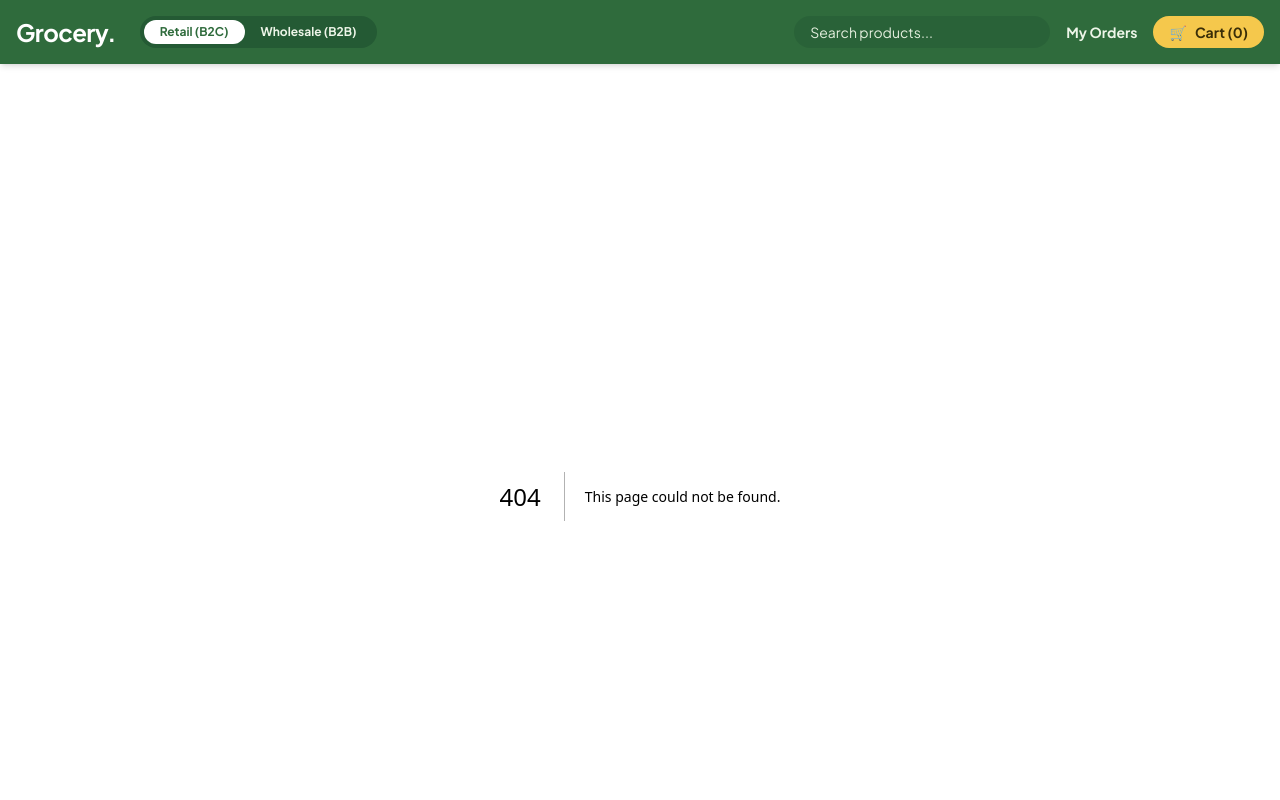
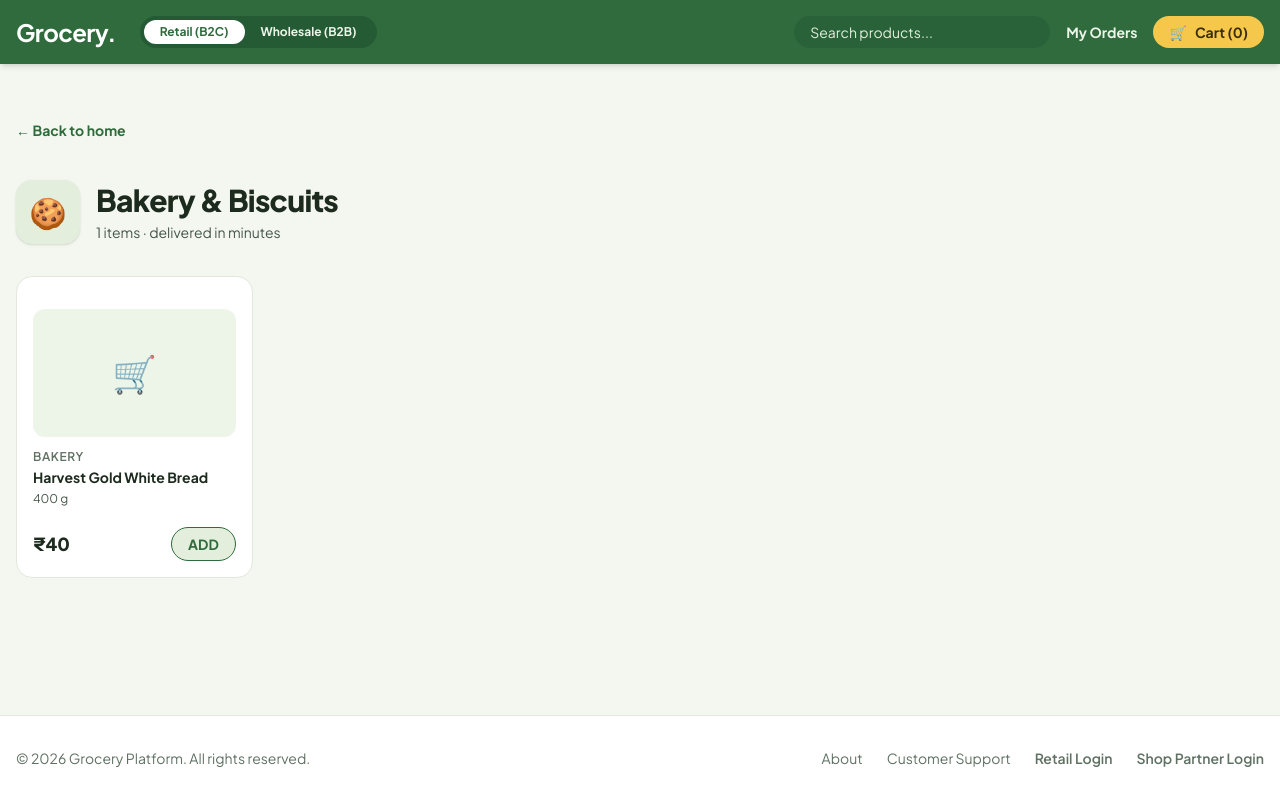
Before and after one commit to MrMandalShubham/Grocery, a Next.js app: page /category/bakery in a window 1280 px wide. Before the commit this address had no page. Shown: the top 800 px of the page. Built offline with nearby package versions, Linux system fonts and the light colour scheme.

Commit message:
feat: add dedicated category pages and link from homepage

```diff
--- /dev/null
+++ b/src/app/category/[id]/page.tsx
@@ -0,0 +1,51 @@
+import { getProducts, getCategories } from "@/services/inventory";
+import ProductCard from "@/components/ProductCard";
+import Link from "next/link";
+import { notFound } from "next/navigation";
+
+export default async function CategoryPage({ params }: { params: Promise<{ id: string }> }) {
+  // Await the params object in Next.js 15
+  const resolvedParams = await params;
+  const categoryId = resolvedParams.id;
+
+  const [products, categories] = await Promise.all([getProducts(), getCategories()]);
+
+  const currentCategory = categories.find(c => c.id === categoryId);
+  if (!currentCategory) {
+    notFound();
+  }
+
+  const categoryProducts = products.filter(p => p.category === categoryId);
+
+  return (
+    <div className="flex flex-col gap-8 max-w-7xl mx-auto py-6">
+      <Link href="/" className="inline-flex items-center gap-2 text-green-deep font-bold text-sm hover:underline mb-2">
+        ← Back to home
+      </Link>
+
+      <div className="flex items-center gap-4">
+        <div className="w-16 h-16 rounded-2xl bg-green-soft text-green-deep flex items-center justify-center text-3xl shadow-sm border border-green-soft">
+          {currentCategory.icon}
+        </div>
+        <div>
+          <h1 className="text-3xl font-extrabold text-ink tracking-tight">{currentCategory.name}</h1>
+          <p className="text-ink-2 text-sm mt-1">{categoryProducts.length} items · delivered in minutes</p>
+        </div>
+      </div>
+
+      {categoryProducts.length > 0 ? (
+        <div className="grid grid-cols-2 md:grid-cols-3 lg:grid-cols-4 xl:grid-cols-5 gap-4">
+          {categoryProducts.map((product) => (
+            <ProductCard key={product.id} product={product} />
+          ))}
+        </div>
+      ) : (
+        <div className="bg-white border border-line rounded-3xl p-12 text-center flex flex-col items-center gap-4 shadow-sm mt-8">
+          <span className="text-5xl opacity-50">🛒</span>
+          <h2 className="text-xl font-bold">No products yet</h2>
+          <p className="text-ink-2">We are adding fresh items to this category soon!</p>
+        </div>
+      )}
+    </div>
+  );
+}
--- a/src/app/page.tsx
+++ b/src/app/page.tsx
@@ -8,6 +8,7 @@ export default async function Home() {
 
   // Group products by category
   const categorizedProducts = categories.map(cat => ({
+    categoryId: cat.id,
     title: cat.name,
     list: products.filter(p => p.category === cat.id)
   })).filter(group => group.list.length > 0);
@@ -57,7 +58,7 @@ export default async function Home() {
         </div>
         <div className="grid grid-cols-4 sm:grid-cols-5 md:grid-cols-10 gap-3">
           {categories.map((cat) => (
-            <Link key={cat.id} href={`#`} className="flex flex-col items-center gap-2 text-center py-3 px-1 rounded-2xl hover:bg-green-mist transition group cursor-pointer">
+            <Link key={cat.id} href={`/category/${cat.id}`} className="flex flex-col items-center gap-2 text-center py-3 px-1 rounded-2xl hover:bg-green-mist transition group cursor-pointer">
               <div className="w-16 h-16 rounded-2xl bg-green-soft text-green-deep flex items-center justify-center text-3xl transition-transform group-hover:-translate-y-1 shadow-sm border border-green-soft">
                 {cat.icon}
               </div>
@@ -73,7 +74,7 @@ export default async function Home() {
           <section key={idx}>
             <div className="flex items-center justify-between mb-4">
               <h2 className="text-xl font-extrabold tracking-tight">{group.title}</h2>
-              <Link href="#" className="text-green-deep font-bold text-sm hover:underline">See all →</Link>
+              <Link href={`/category/${group.categoryId}`} className="text-green-deep font-bold text-sm hover:underline">See all →</Link>
             </div>
             <div className="flex gap-4 overflow-x-auto pb-4 snap-x -mx-4 px-4 md:mx-0 md:px-0" style={{scrollbarWidth: 'none'}}>
               {group.list.map((product) => (
```
